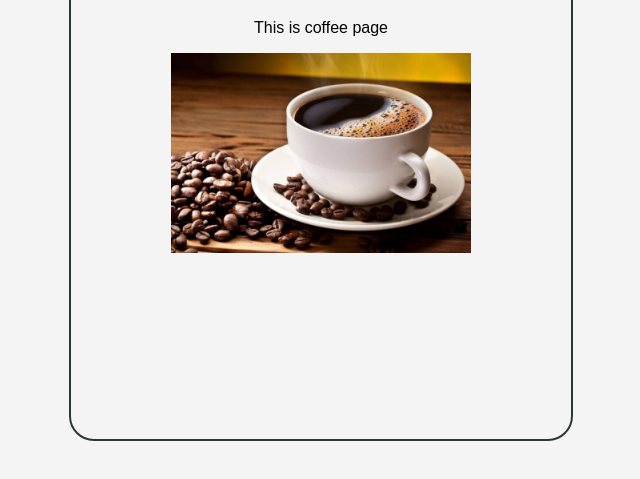
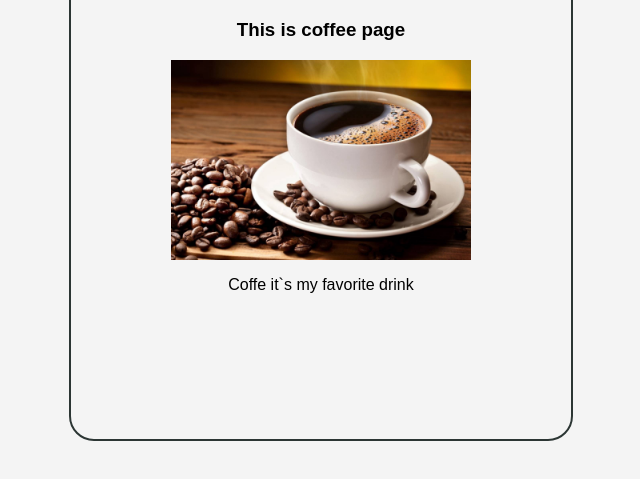
Before and after one commit to sviato11/GitTest, a plain HTML site: page index.html in a window 1280 px wide. Shown: the part 211-690 px from the top of the page, without its empty margins (319-959 px from the left). Drawn offline with Linux system fonts and the light colour scheme.

Commit message:
Created commit about coffee

```diff
--- a/index.html
+++ b/index.html
@@ -9,8 +9,9 @@
 <body>
     <div class="container">
         <h1>I need some page for test of git</h1>
-        <p>This is coffee page</p>
+        <h3>This is coffee page</h3>
         <img src="images/coffee.jpg" alt="coffee">
+        <p>Coffe it`s my favorite drink</p>
     </div>
 </body>
 </html>
```
